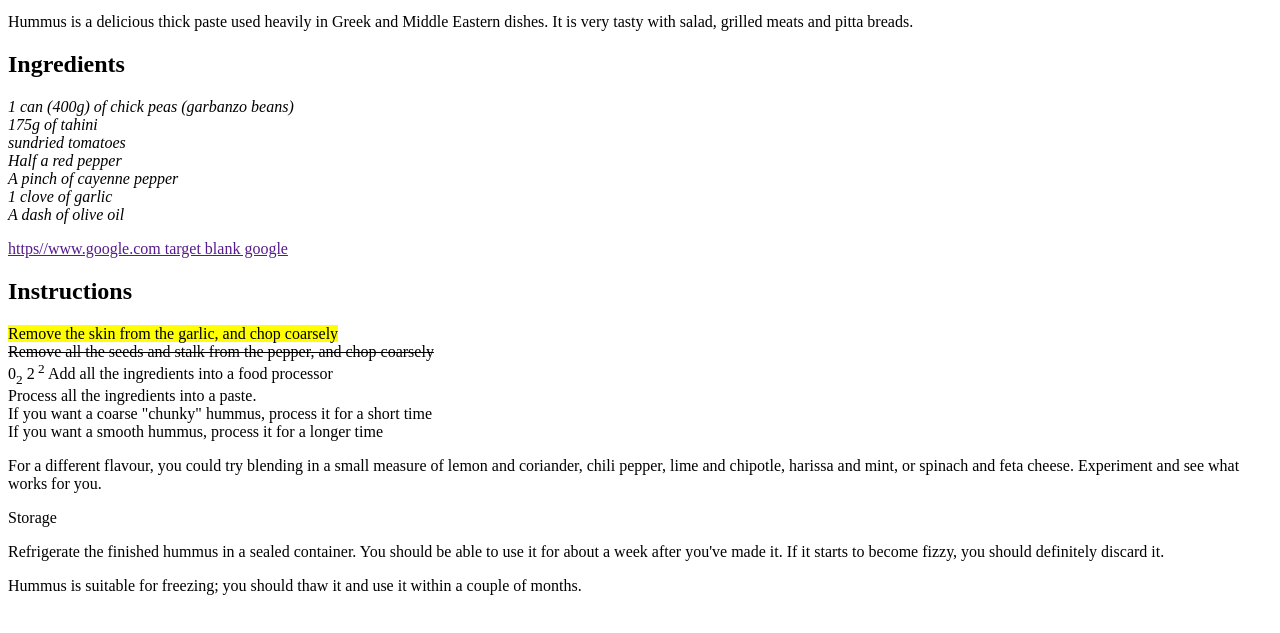
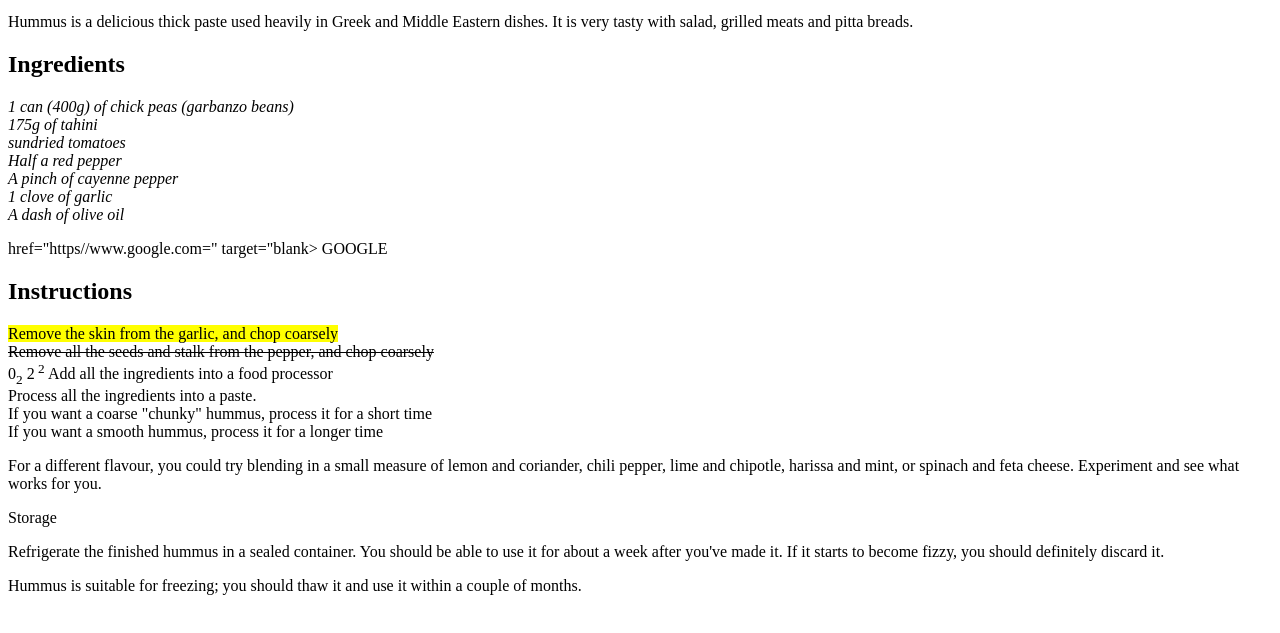
Before and after one commit to nellinomontuori/nellinomontuori.github.io, a plain HTML site: page recipe/index.html in a window 1280 px wide. Shown: the part 101-734 px from the top of the page. Drawn offline with Linux system fonts and the light colour scheme.

Commit message:
recipe mod 8

```diff
--- a/recipe/index.html
+++ b/recipe/index.html
@@ -23,7 +23,7 @@
 
 </p>
 
-<a href > https//www.google.com target blank google </a>
+<a> href="https//www.google.com=" target="blank> GOOGLE </a>
 
 <h2> Instructions </h2>
 
```
